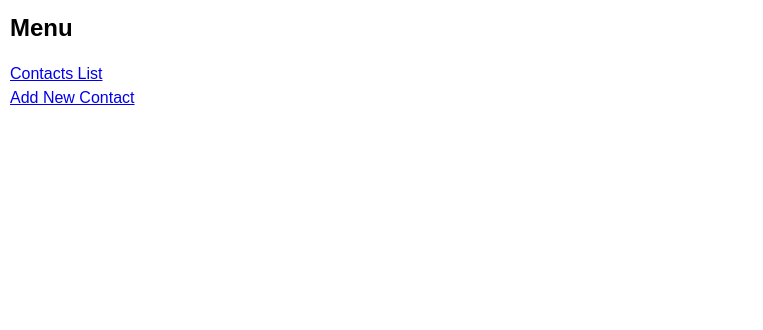
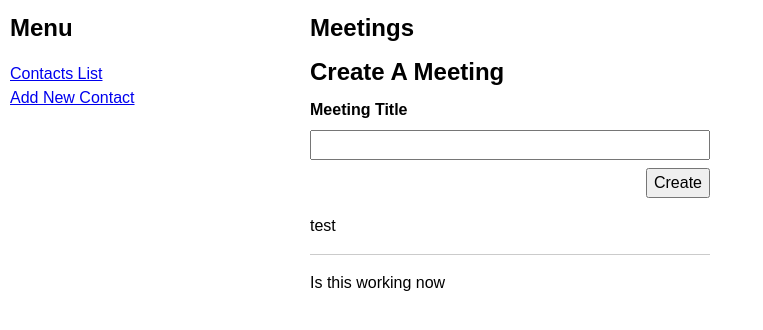
Before and after one commit to boolean-uk/react-address-book, a React (Create React App) app: page /contacts/1/meetings in a window 1280 px wide. Shown: the top 330 px of the page, without its empty margins (0-763 px from the left). Built offline with nearby package versions, Linux system fonts and the light colour scheme; data requests are answered from the project's data file.

Commit message:
Completed extension 6

```diff
--- a/db/db.json
+++ b/db/db.json
@@ -47,5 +47,17 @@
       "linkedin": "linkedin.com/user/tiger",
       "twitter": "@TigerWoods"
     }
+  ],
+  "meetings": [
+    {
+      "name": "test",
+      "contactId": "1",
+      "id": 1
+    },
+    {
+      "name": "Is this working now",
+      "contactId": "1",
+      "id": 2
+    }
   ]
 }
--- a/src/App.js
+++ b/src/App.js
@@ -4,6 +4,7 @@ import ContactsList from "./components/ContactsList"
 import ContactsAdd from "./components/ContactsAdd"
 import ContactsView from "./components/ContactsView"
 import ContactsEdit from "./components/ContactsEdit"
+import ContactsMeetings from "./components/ContactsMeetings"
 import "./styles/styles.css"
 
 export default function App() {
@@ -38,11 +39,12 @@ export default function App() {
       <main>
 
         <Routes>
-          {/* Routes for some the components.  */}
+          {/* Routes for some of the components.  */}
           <Route path='/' element={<ContactsList contacts={contacts} setContacts={setContacts} loading={loading}/>}/>
           <Route path='/contacts/add' element={<ContactsAdd contacts={contacts} setContacts={setContacts}/>}/>
           <Route path='/contacts/view/:id' element={<ContactsView contacts={contacts} setContacts={setContacts}/>}/>
           <Route path='/contacts/edit/:id' element={<ContactsEdit contacts={contacts} setContacts={setContacts}/>}/>
+          <Route path='/contacts/:id/meetings' element={<ContactsMeetings />}/>
         </Routes>
       </main>
     </>
--- /dev/null
+++ b/src/components/ContactsMeetings.js
@@ -0,0 +1,78 @@
+import { useState, useEffect } from "react"
+import { Link, useParams } from "react-router-dom"
+
+const initialState = {
+    name: '',
+  }
+
+function ContactsMeetings() {
+    const [meetings, setMeetings] = useState([])
+    const [meetingData, setMeetingData] = useState(initialState)
+    const { id } = useParams()
+
+    useEffect(() => {
+        fetch(`http://localhost:4000/meetings?contactId=${id}`)
+        .then((res) => res.json())
+        .then((data) => {
+            setMeetings(data)
+        })
+    }, [id])
+
+    const handleChange = event => {
+        const { name, value } = event.target
+        const newMeetingData = {...meetingData}
+        newMeetingData[name] = value
+        setMeetingData(newMeetingData)
+    }
+
+    const handleSubmit = async event => {
+        event.preventDefault()
+        const newMeeting = meetingData
+        newMeeting.contactId = id
+        const newMeetingJson = JSON.stringify(newMeeting)
+
+        const options = {
+            method: "POST",
+            body: newMeetingJson,
+            headers: {
+                "Content-Type": "application/json",
+            },
+        }
+
+        fetch(`http://localhost:4000/meetings`, options)
+        .then((res) => res.json())
+        .then((data) => {
+            setMeetings([...meetings, data])
+        })
+    }
+
+
+    return (
+        <>
+            <header>
+                <h2>Meetings</h2>
+            </header>
+            <form className="form-stack contact-form" onSubmit={handleSubmit}>
+                <h2>Create A Meeting</h2>
+                <label htmlFor="name">Meeting Title</label>
+                <input id="name" name="name" type="text" required onChange={handleChange} value={meetingData.name}/>
+                <div className="actions-section">
+                <button className="button blue" type="submit">
+                    Create
+                </button>
+                </div>
+            </form>
+            <ul className="contacts-list">
+                {meetings.map((meeting, index) => {
+                    return (
+                        <li className="contact" key={index}>
+                            <p>{meeting.name}</p>
+                        </li>
+                    )
+                })}
+            </ul>
+        </>
+      )
+}
+
+export default ContactsMeetings
--- a/src/components/ContactsView.js
+++ b/src/components/ContactsView.js
@@ -1,5 +1,5 @@
 import { useEffect, useState } from "react"
-import { useParams } from "react-router-dom"
+import { useParams, Link } from "react-router-dom"
 
 function ContactsView() {
   const [contact, setContact] = useState(false)
@@ -30,6 +30,7 @@ function ContactsView() {
       <p>Email: {contact.email}</p>
       <p>LinkedIn: {contact.linkedin}</p>
       <p>Twitter: {contact.twitter}</p>
+      <Link to={`/contacts/${contactID.id}/meetings`}>Meetings</Link>
     </div>
   )
 }
```
Also changed, not shown: src/components/ContactsAdd.js (indentation only).
